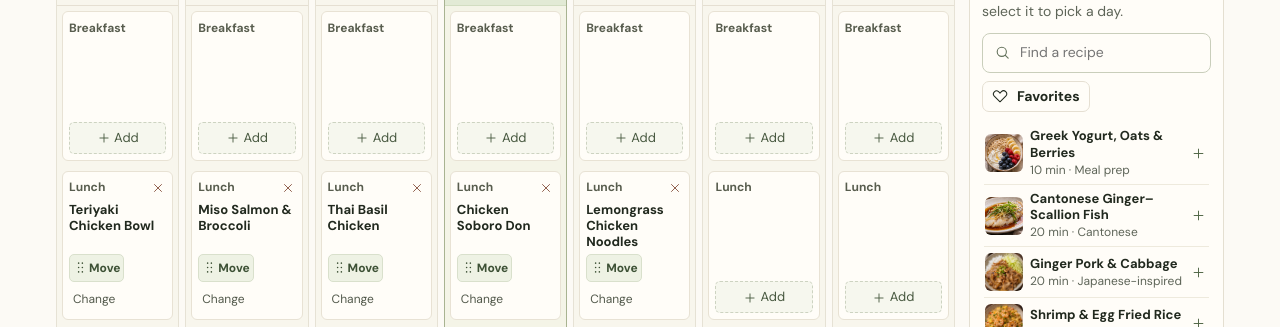
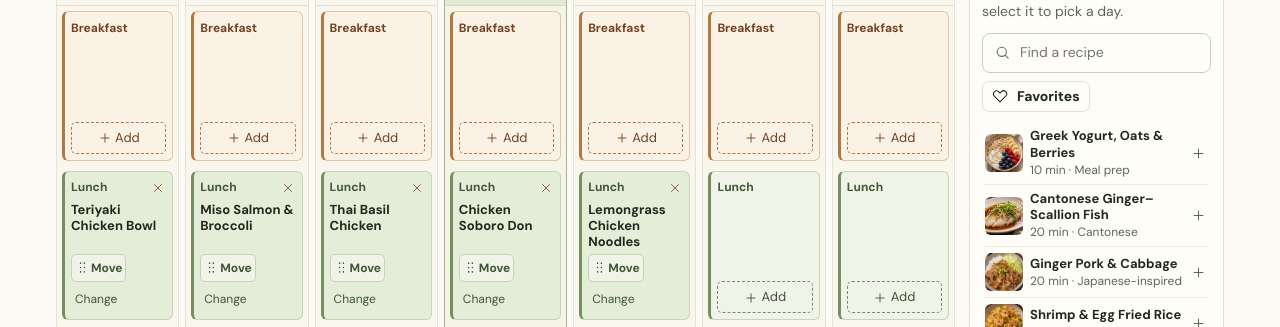
Before and after one commit to kevinmachstudio/mise-cooking-guide, a plain HTML site: page dist/index.html in a window 1280 px wide. Shown: the part 423-750 px from the top of the page. Drawn offline with Linux system fonts and the light colour scheme.

Commit message:
Color-code calendar slots by meal

```diff
--- a/dist/planner.js
+++ b/dist/planner.js
@@ -196,7 +196,7 @@ export function mountPlanner(root, recipes, {icon, read, write, notice, recipeIn
           const recipe = recipeIndex.get(entry?.id);
           const extra = batchSizes.get(slot) ?? 0;
           if (recipe) count++;
-          return `<div class="calendar-cell" data-drop-slot="${slot}"${recipe ? ' data-drag-meal' : ''}>
+          return `<div class="calendar-cell" data-meal="${meal}" data-drop-slot="${slot}"${recipe ? ' data-drag-meal' : ''}>
             <div class="slot-label"><span>${label}</span>${recipe ? `<button class="slot-remove" data-remove-meal="${slot}" type="button" aria-label="Remove ${recipe.name} from ${slots.get(slot)}">${icon("x",14)}</button>` : ""}</div>
             ${recipe ? `<a class="planned-meal" href="${recipeRoute(recipe)}" draggable="false" data-recipe-portion="${entry.servings+extra}">${recipe.name}</a>${entry.leftoverOf ? '<small class="batch-note" title="From ' + slots.get(entry.leftoverOf) + '">Leftovers · ' + numberLabel(entry.servings) + (entry.servings === 1 ? ' serving' : ' servings') + '</small>' : extra ? '<small class="batch-note">Cook ' + numberLabel(entry.servings+extra) + ' servings</small>' : entry.servings !== 1 ? '<small class="planned-portion">' + numberLabel(entry.servings) + ' servings</small>' : ''}` : ""}
             <div class="slot-actions">${recipe ? `<button class="slot-move" data-move-meal="${slot}" type="button" aria-label="Move ${recipe.name} from ${slots.get(slot)}" title="Drag or choose a destination">${icon("grip",15)} Move</button>` : ""}
--- a/dist/styles.css
+++ b/dist/styles.css
@@ -478,25 +478,28 @@ dialog::backdrop { background:#171e18a8; backdrop-filter:blur(4px); }
 .calendar-day.current-day { background:#f4f4e7; border-color:#a8b391; }
 .calendar-day.current-day h3 { background:#e2ead5; border-color:#d2ddc1; }
 .calendar-day.current-day time { border-radius:50%; background:#34452e; color:#fffdf4; }
-.calendar-cell { position:relative; margin:5px; border:1px solid #e8e2d4; background:var(--white); border-radius:6px; min-height:100px; padding:6px; display:flex; flex-direction:column; gap:4px; transition:background .15s,border-color .15s; }
-.calendar-cell[data-drag-meal] { cursor:grab; user-select:none; -webkit-touch-callout:none; }
+.calendar-cell[data-meal="breakfast"] { --meal-empty:#fbf2e6; --meal-filled:#f7e4ce; --meal-line:#e0c4a4; --meal-accent:#b27743; --meal-ink:#724321; }
+.calendar-cell[data-meal="lunch"] { --meal-empty:#eff3e8; --meal-filled:#e3edd8; --meal-line:#c6d5b9; --meal-accent:#778e61; --meal-ink:#405637; }
+.calendar-cell[data-meal="dinner"] { --meal-empty:#f3edf6; --meal-filled:#ebe1f0; --meal-line:#d6c6dd; --meal-accent:#92739f; --meal-ink:#67476f; }
+.calendar-cell { position:relative; margin:5px; border:1px solid var(--meal-line); border-inline-start:3px solid var(--meal-accent); background:var(--meal-empty); border-radius:6px; min-height:100px; padding:6px; display:flex; flex-direction:column; gap:4px; transition:background .15s,border-color .15s; }
+.calendar-cell[data-drag-meal] { background:var(--meal-filled); cursor:grab; user-select:none; -webkit-touch-callout:none; }
 .calendar-grid.dragging .calendar-cell { border-style:dashed; border-color:#a5ad94; }
 .planner-layout.dragging,.calendar-grid.dragging [data-drag-meal],.calendar-grid.dragging .slot-move { cursor:grabbing; }
 .calendar-grid .calendar-cell.drag-source { opacity:.55; }
-.calendar-grid .calendar-cell.drop-target { background:#e3ebd5; border-color:#5e7952; outline:2px solid #5e7952; outline-offset:-1px; }
+.calendar-grid .calendar-cell.drop-target { background:var(--meal-filled); border-color:#34452e; outline:2px solid #34452e; outline-offset:-1px; }
 .calendar-cell.drop-target::after { content:attr(data-drop-action); position:absolute; inset:auto 3px 3px; padding:3px; border-radius:4px; background:#34452e; color:var(--white); font-size:.75rem; font-weight:700; text-align:center; pointer-events:none; }
 .calendar-drag-label { position:fixed; top:0; left:0; z-index:10; max-width:min(190px,43vw); padding:6px 9px; border-radius:6px; background:#34452e; color:var(--white); box-shadow:0 3px 11px #21291e40; pointer-events:none; font-size:.875rem; }
-.slot-label { display:flex; justify-content:space-between; gap:2px; align-items:center; color:#585d4e; font-size:12px; font-weight:700; min-height:20px; }
+.slot-label { display:flex; justify-content:space-between; gap:2px; align-items:center; color:var(--meal-ink); font-size:12px; font-weight:700; min-height:20px; }
 .slot-remove { padding:1px; display:grid; place-items:center; border:0; border-radius:4px; background:transparent; color:#85503d; }
 .slot-remove:hover { background:#f0ded4; }
-.slot-picker { border:1px dashed #cdd3c1; background:#f6f7ee; border-radius:5px; color:#485940; font-size:13px; min-height:32px; width:100%; margin-top:auto; padding:4px 2px; }
-.slot-picker:hover { background:#e8ecdc; border-color:#7f9471; }
-.slot-picker.occupied { background:transparent; color:#52594b; border-color:transparent; min-height:26px; text-align:left; }
-.slot-picker.occupied:hover { background:#edf0e3; text-decoration:underline; }
+.slot-picker { border:1px dashed var(--meal-accent); background:var(--meal-empty); border-radius:5px; color:var(--meal-ink); font-size:13px; min-height:32px; width:100%; margin-top:auto; padding:4px 2px; }
+.slot-picker:hover { background:var(--meal-filled); }
+.slot-picker.occupied { background:transparent; border-color:transparent; min-height:26px; text-align:left; }
+.slot-picker.occupied:hover { background:var(--meal-empty); text-decoration:underline; }
 .slot-actions { display:flex; flex-wrap:wrap; gap:3px; align-items:center; margin-top:auto; }
 .slot-actions .slot-picker.occupied,.slot-move { width:auto; margin:0; padding:2px 3px; min-height:28px; line-height:1; font-size:.75rem; }
-.slot-move { display:inline-flex; align-items:center; justify-content:center; gap:1px; background:#eef2e4; color:#3d5135; border:1px solid #d9e0cc; border-radius:5px; font-weight:700; cursor:grab; touch-action:none; user-select:none; }
-.slot-move:hover { background:#dfe8d2; border-color:#a0b18d; }
+.slot-move { display:inline-flex; align-items:center; justify-content:center; gap:1px; background:var(--meal-empty); color:var(--meal-ink); border:1px solid var(--meal-line); border-radius:5px; font-weight:700; cursor:grab; touch-action:none; user-select:none; }
+.slot-move:hover { border-color:var(--meal-accent); }
 .slot-move:active { cursor:grabbing; }
 .planned-meal { display:block; font-size:13px; line-height:1.24; font-weight:700; border-radius:4px; overflow-wrap:anywhere; cursor:grab; }
 .planned-meal:hover { color:#894e34; text-decoration:underline; }
```
Also changed, not shown: dist/sw.js.
